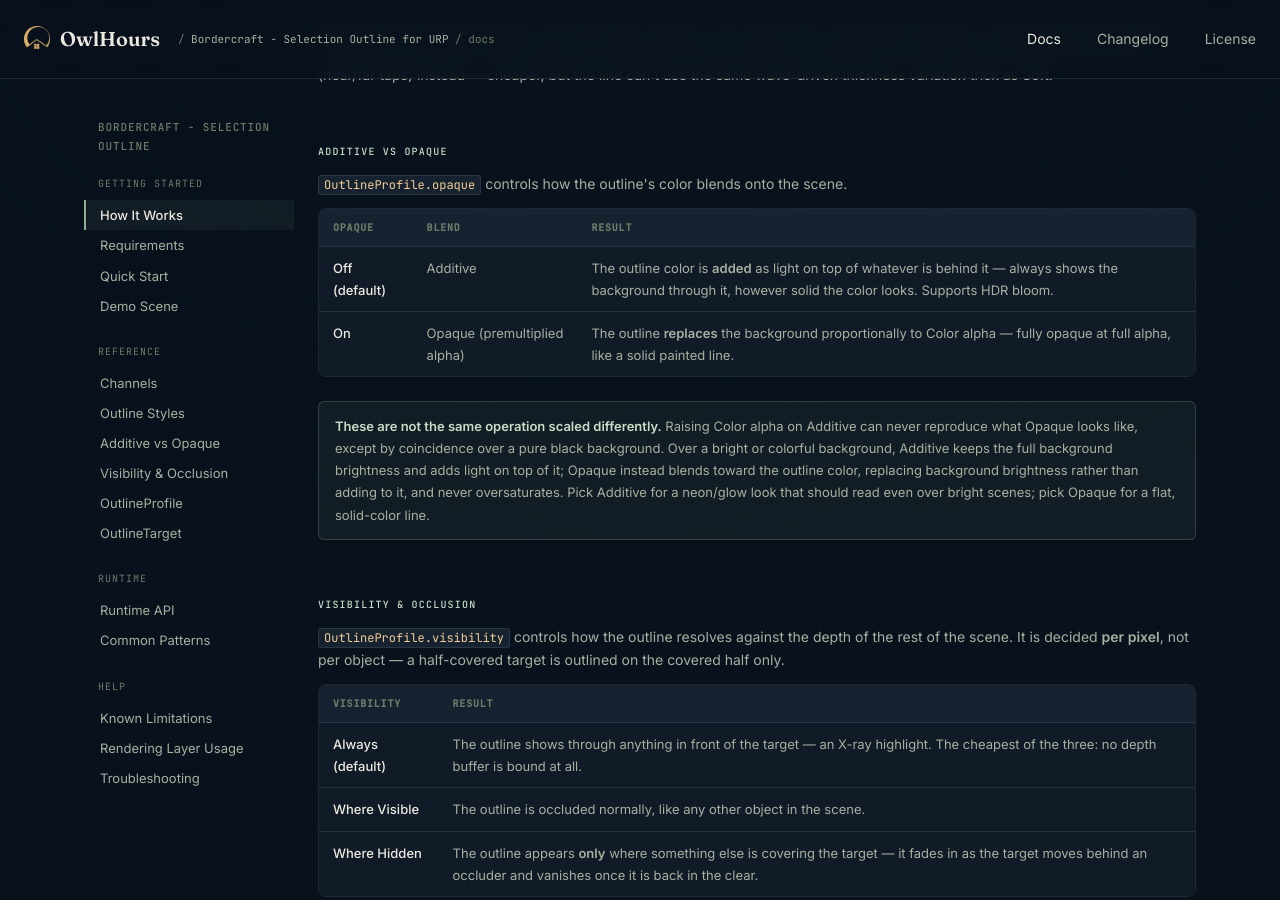
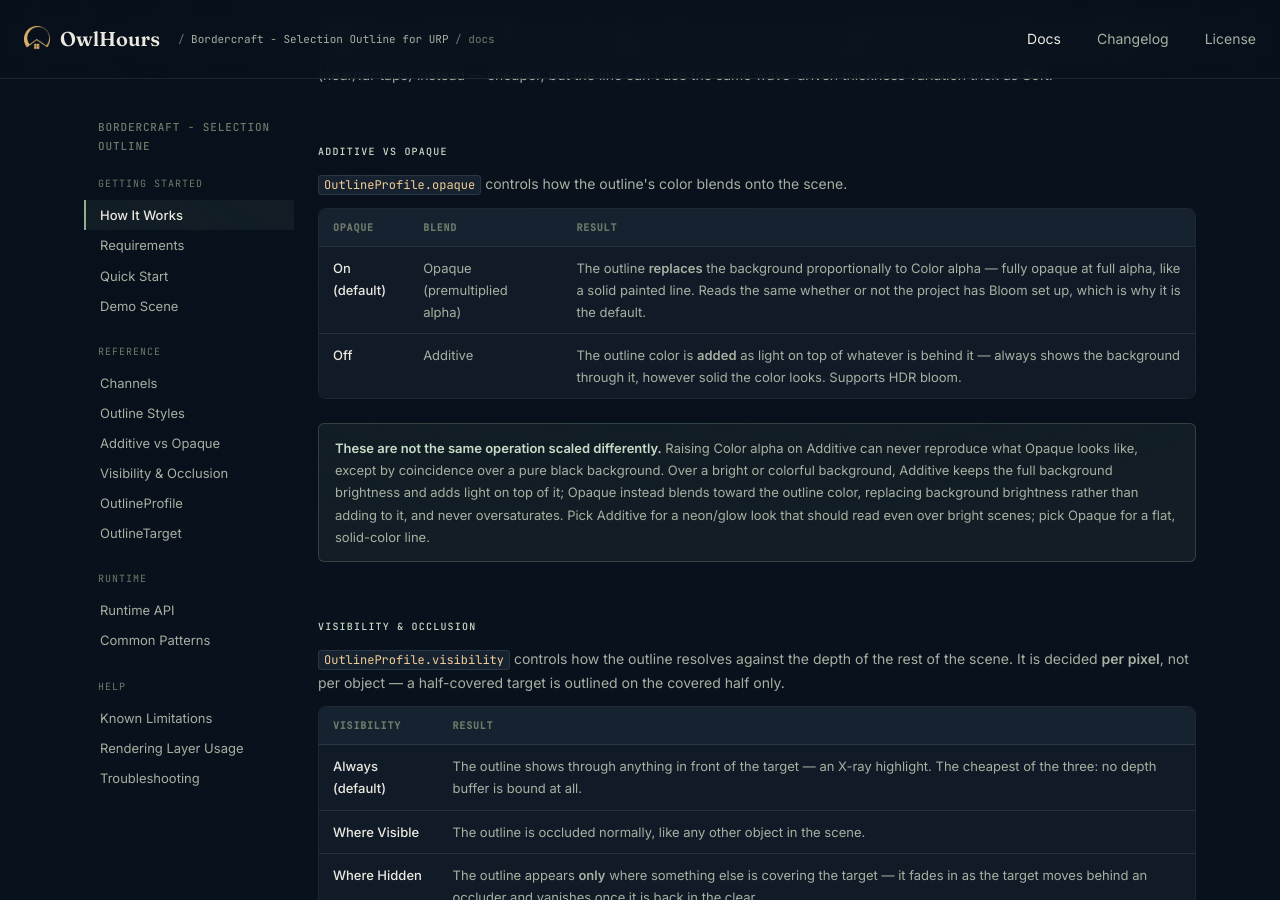
Before and after one commit to owlhoursspace/owlhourspace.github.io, a Jekyll site: the page tools/bordercraft-selection-outline-urp/docs/index.html, which Jekyll copies as it is, in a window 1280 px wide and 900 px high, scrolled down 2681 px. Built offline with Jekyll 4.4.1, drawn with Linux system fonts in a browser that asks for light colours.

Commit message:
Opaque is the default blend now
Co-Authored-By: Claude Opus 5 <noreply@anthropic.com>

```diff
--- a/tools/bordercraft-selection-outline-urp/docs/index.html
+++ b/tools/bordercraft-selection-outline-urp/docs/index.html
@@ -369,8 +369,8 @@
       <table>
         <thead><tr><th>opaque</th><th>Blend</th><th>Result</th></tr></thead>
         <tbody>
-          <tr><td>Off (default)</td><td>Additive</td><td>The outline color is <strong>added</strong> as light on top of whatever is behind it — always shows the background through it, however solid the color looks. Supports HDR bloom.</td></tr>
-          <tr><td>On</td><td>Opaque (premultiplied alpha)</td><td>The outline <strong>replaces</strong> the background proportionally to Color alpha — fully opaque at full alpha, like a solid painted line.</td></tr>
+          <tr><td>On (default)</td><td>Opaque (premultiplied alpha)</td><td>The outline <strong>replaces</strong> the background proportionally to Color alpha — fully opaque at full alpha, like a solid painted line. Reads the same whether or not the project has Bloom set up, which is why it is the default.</td></tr>
+          <tr><td>Off</td><td>Additive</td><td>The outline color is <strong>added</strong> as light on top of whatever is behind it — always shows the background through it, however solid the color looks. Supports HDR bloom.</td></tr>
         </tbody>
       </table>
     </div>
```
